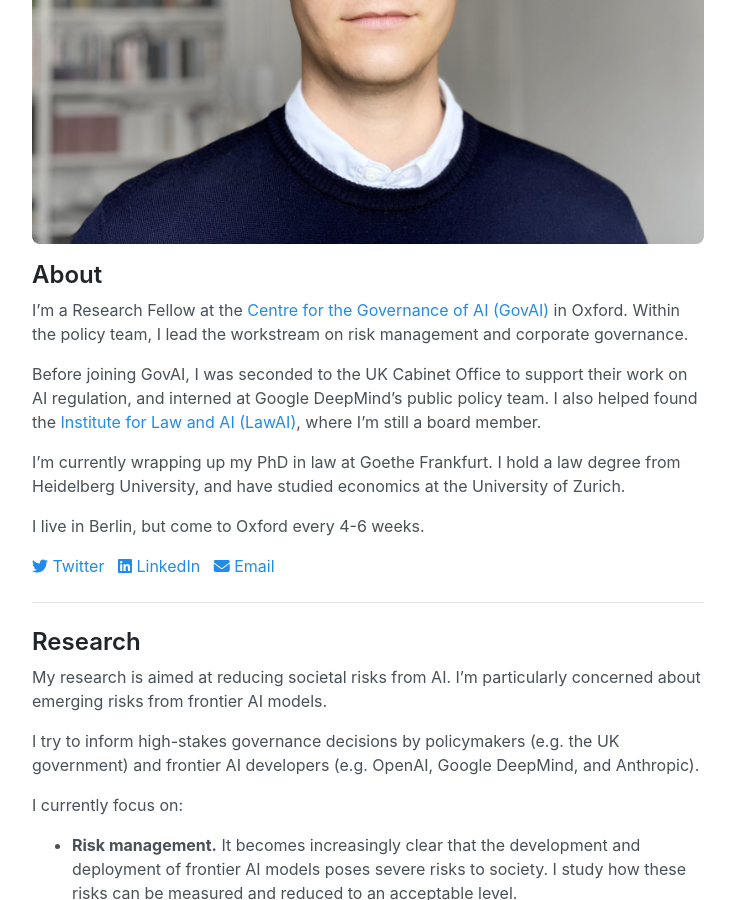
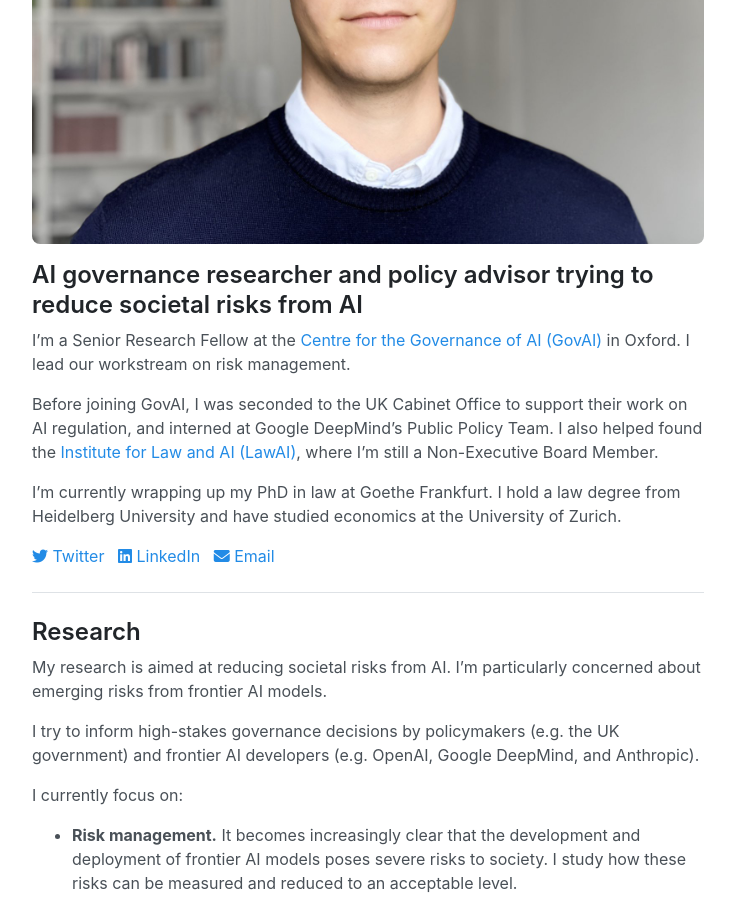
Before and after one commit to jonasschuett/jonasschuett.github.io, a Jekyll site: the page built from _posts/2020-04-04-introduction.md, in a window 1280 px wide and 900 px high, scrolled down 434 px. Shown: the whole window, without its empty margins (272-1007 px from the left). Built offline with Jekyll 4.4.1, drawn with Linux system fonts in a browser that asks for light colours; nearby versions of some CDN libraries.

Commit message:
Update 2020-04-04-introduction.md

```diff
--- a/_posts/2020-04-04-introduction.md
+++ b/_posts/2020-04-04-introduction.md
@@ -4,15 +4,13 @@ layout: page
 
 ![Jonas Schuett](/jonasschuett.jpg)
 
-## About
+## AI governance researcher and policy advisor trying to reduce societal risks from AI
 
-I'm a Research Fellow at the [Centre for the Governance of AI (GovAI)](https://www.governance.ai/) in Oxford. Within the policy team, I lead the workstream on risk management and corporate governance.
+I'm a Senior Research Fellow at the [Centre for the Governance of AI (GovAI)](https://www.governance.ai/) in Oxford. I lead our workstream on risk management.
 
-Before joining GovAI, I was seconded to the UK Cabinet Office to support their work on AI regulation, and interned at Google DeepMind’s public policy team. I also helped found the [Institute for Law and AI (LawAI)](https://law-ai.org/), where I'm still a board member.
+Before joining GovAI, I was seconded to the UK Cabinet Office to support their work on AI regulation, and interned at Google DeepMind’s Public Policy Team. I also helped found the [Institute for Law and AI (LawAI)](https://law-ai.org/), where I'm still a Non-Executive Board Member.
 
-I’m currently wrapping up my PhD in law at Goethe Frankfurt. I hold a law degree from Heidelberg University, and have studied economics at the University of Zurich.
-
-I live in Berlin, but come to Oxford every 4-6 weeks.
+I’m currently wrapping up my PhD in law at Goethe Frankfurt. I hold a law degree from Heidelberg University and have studied economics at the University of Zurich.
 
 <i class="fa-brands fa-twitter" style="color: #228be6;"></i> [Twitter](https://twitter.com/jonasschuett) &nbsp; <i class="fa-brands fa-linkedin" style="color: #228be6;"></i> [LinkedIn](https://www.linkedin.com/in/jonasschuett) &nbsp; <i class="fa-solid fa-envelope" style="color: #228be6;"></i> [Email](mailto:jonas.schuett@governance.ai)
 
```
